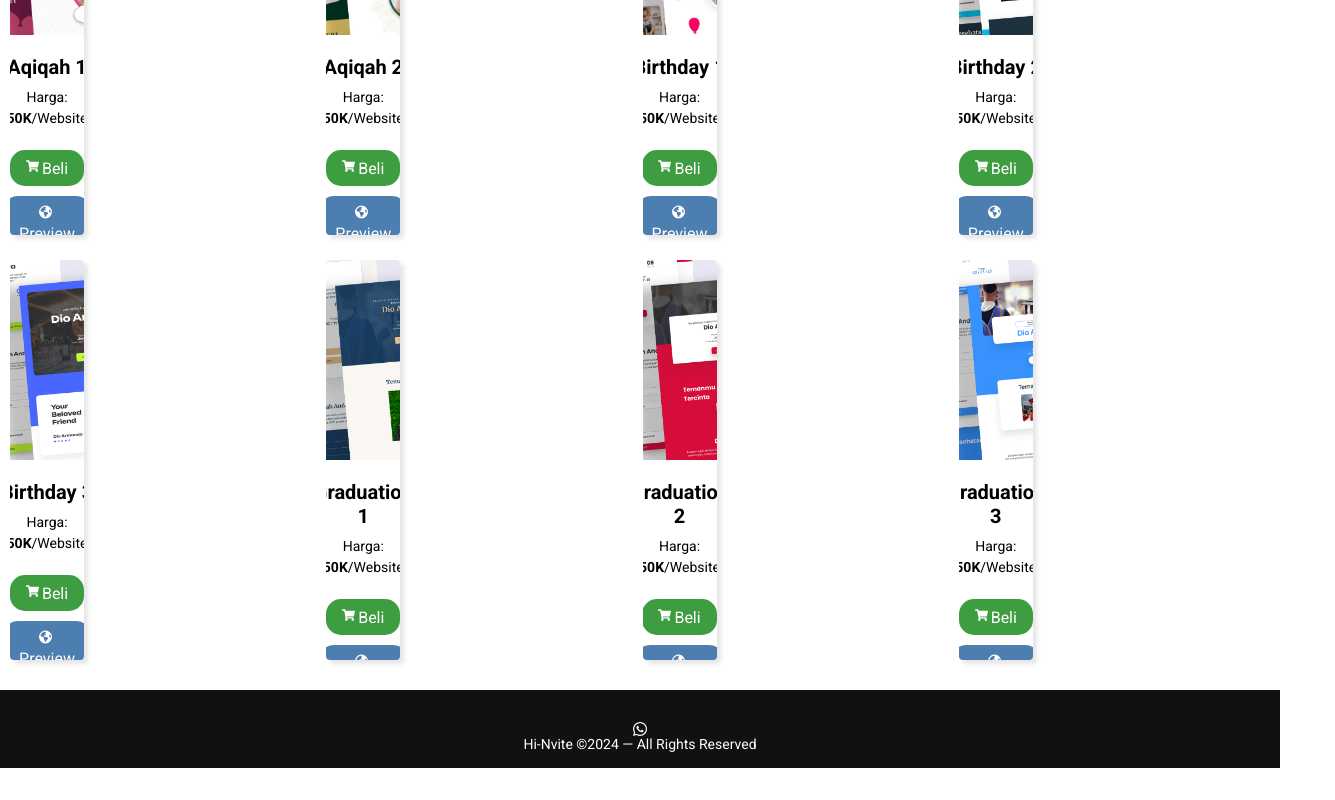
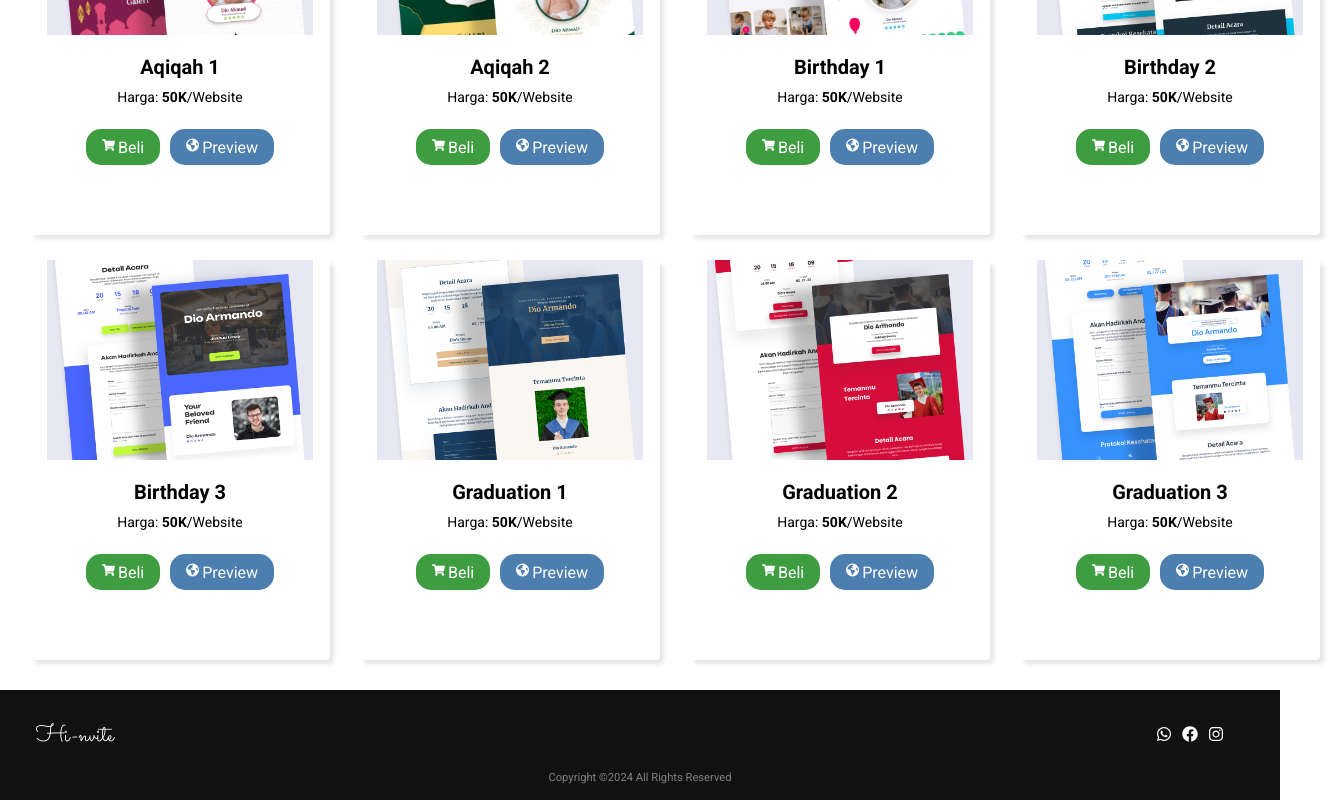
Before and after one commit to ZhanaAql/hi-nvite, a React (Create React App) app: page / in a window 1280 px wide. Shown: the part 4151-4951 px from the top of the page, 1335 px wide, since content can reach past the window. Before the commit the page ends 4919 px from the top, so only its background shows below. Built offline with nearby package versions, Linux system fonts and the light colour scheme.

Commit message:
edit footer

```diff
--- a/src/App.css
+++ b/src/App.css
@@ -127,11 +127,11 @@ nav ul li a {
   grid-gap: 5px;
   margin-top: 10px;
   margin-bottom: 10px;
-
+  margin-left: 10px;
 }
 
 .card {
-  max-width: 100%;
+  width: 300px;
   box-sizing: border-box;
   height: 400px;
   background-color: #fff;
@@ -264,91 +264,70 @@ nav ul li a {
 .footer .container {
   justify-content: space-between;
   align-items: center;
-  max-width: 1200px;
+  max-width: 100%;
   margin: 0 auto;
   padding: 0 1rem;
 }
 
+
+.footer-info {
+  width: 100%;
+  margin-inline: auto;
+  display: flex;
+  justify-content: space-between;
+  align-items: center;
+  z-index: 9999;
+  padding: 0 20px;
+}
+
+.footer-logo{
+  font-size: 1.5rem;
+}
+
 .footer-credit {
-  font-size: 0.875rem;
+  font-size: 0.7rem;
+  margin-top: 5px;
+  color: gray;
 }
 
 .footer-icon{
   color: #ffffff;
 }
-.wrapper {
-  margin-top: 0px;
+
+.sosmed {
   display: flex;
   grid-template-columns: repeat(3, 1fr);
-  align-items: center;
-  justify-content: center;
-}
-.wrapper i {
-  font-size: 25px;
-  color: #ffffff;
-}
-
-.wrapper .icon {
-  position: relative;
+  align-items: flex-end;
+  justify-content: flex-end;
   border-radius: 50%;
   padding: 15px;
   width: 50px;
-  height: 20px;
   transition: all 0.2s ease;
 }
 
-.wrapper .tooltip {
-  position: absolute;
-  top: 0;
-  padding: 5px 8px;
-  opacity: 0;
-  pointer-events: none;
-  transition: all 0.3s ease;
-  background-color: #ffffff;
-  color: #0a0a0a;
-  border-radius: 5px;
-  font-weight: 600;
-  font-size: 10px;
+.sosmed .icon{
+  padding: 5px;
 }
 
-.wrapper .tooltip::before {
-  position: absolute;
-  content: "";
-  height: 10px;
-  width: 10px;
-  background-color: #ffffff;
-  bottom: -3px;
-  letter-spacing: 50%;
-  transform: translate(-50%) rotate(45deg);
-  transition: all 0.3s ease;
-}
-
-.wrapper .icon:hover .tooltip {
-  top: -20px;
-  opacity: 1;
-  visibility: visible;
-  pointer-events: auto;
-}
-
-.footer-links ul {
+.sosmed ul {
   list-style-type: none;
   padding: 0;
   margin: 0;
   display: flex;
-  gap: 1rem;
+  gap: 20px;
 }
 
-.footer-links ul li {
+.sosmed ul li {
   display: inline;
 }
 
-.footer-links ul li a {
+.sosmed ul li a {
   color: #fff;
   text-decoration: none;
   font-size: 0.875rem;
 }
 
-.footer-links ul li a:hover {
+.sosmed ul li a:hover {
   text-decoration: underline;
 }
 
@@ -376,6 +355,7 @@ nav ul li a {
     grid-template-columns: repeat(2, 1fr);
     grid-gap: 6px;
     margin: 0;
+    margin-left: 3px;
   }
 
   .card {
@@ -492,6 +472,7 @@ nav ul li a {
 
   .card-grid {
     grid-template-columns: repeat(3, 1fr);
+    margin-left: 7px;
   }
 
   .card {
--- a/src/page/Footer.jsx
+++ b/src/page/Footer.jsx
@@ -1,29 +1,27 @@
 import React from 'react'
 import { FaWhatsapp } from "react-icons/fa";
-import { FaLinkedin } from "react-icons/fa";
-import { FaGithub } from "react-icons/fa";
+import { FaFacebook } from "react-icons/fa";
+import { FaInstagram } from "react-icons/fa";
 export default function Footer() {
   return (
     <div className='footer' id='about'>
       <div className="container">
+        <div className="footer-info">
+            <span className="footer-logo" style={{ fontFamily: "Sacramento,  cursive"}}>Hi-nvite</span>
             <div className="sosmed">
-          <div className="wrapper">
                 <div className="icon">
-              <span className="tooltip">Whatsapp</span>
                   <a href="https://wa.me/message/2WUZVJ6YA27BK1" target='_blank'><FaWhatsapp className='footer-icon'/></a>
                 </div>
-            {/* <div className="icon">
-              <span className="tooltip">Github</span>
-              <a href="https://github.com/ZhanaAql" target='_blank'><FaGithub className='footer-icon'/></a>
+                <div className="icon">
+                  <a href="" target='_blank'><FaFacebook className='footer-icon'/></a>
                 </div>
                 <div className="icon">
-              <span className="tooltip">LinkedIn</span>
-              <a href="https://www.linkedin.com/in/zulfa-hana-aqliyah-592933298/" target='_blank'><FaLinkedin className='footer-icon'/></a>
-            </div> */}
+                  <a href="" target='_blank'><FaInstagram className='footer-icon'/></a>
+                </div>
               </div>
           </div>
           <div className="footer-credit">
-          <p>Hi-Nvite ©2024 — All Rights Reserved</p>
+               <p>Copyright ©2024 All Rights Reserved</p>
           </div>
       </div>
     </div>
```
Lines whose indentation alone changed are shown as unchanged.
